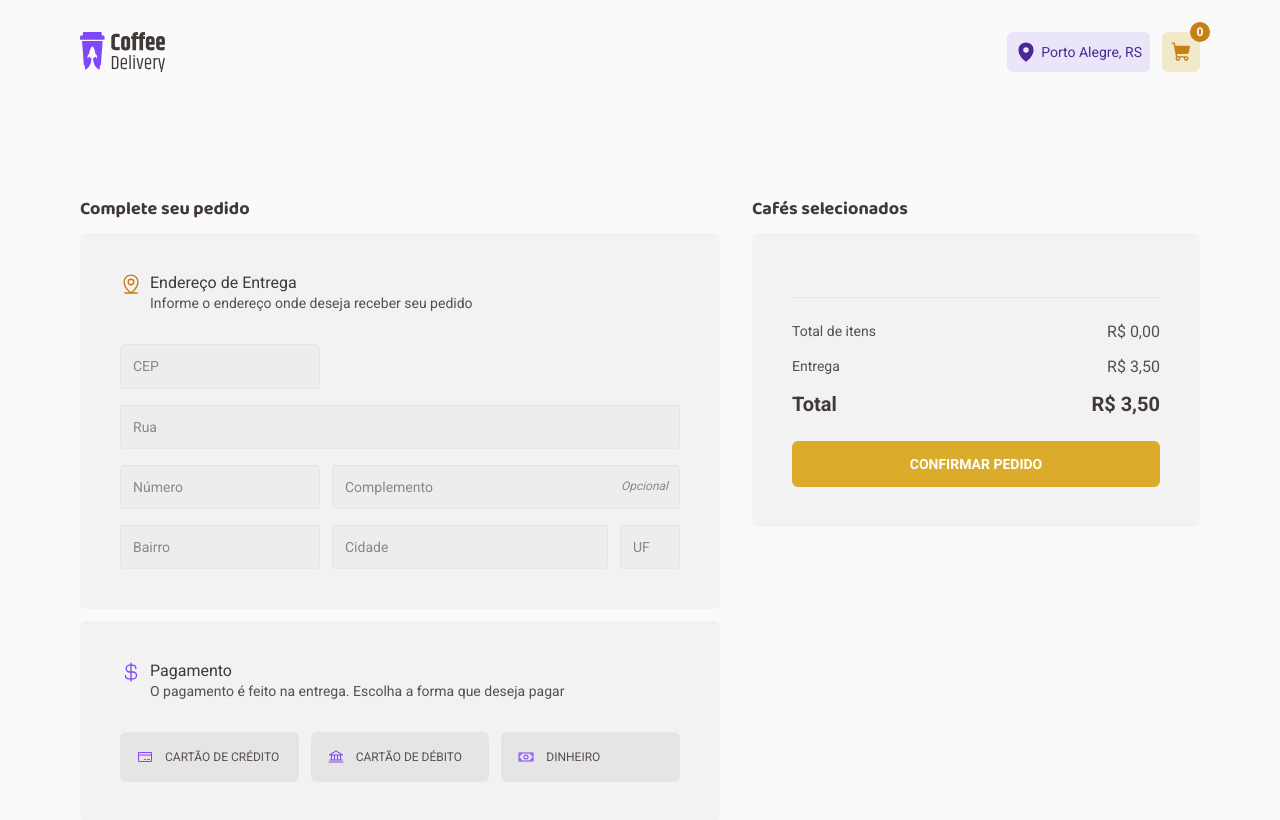
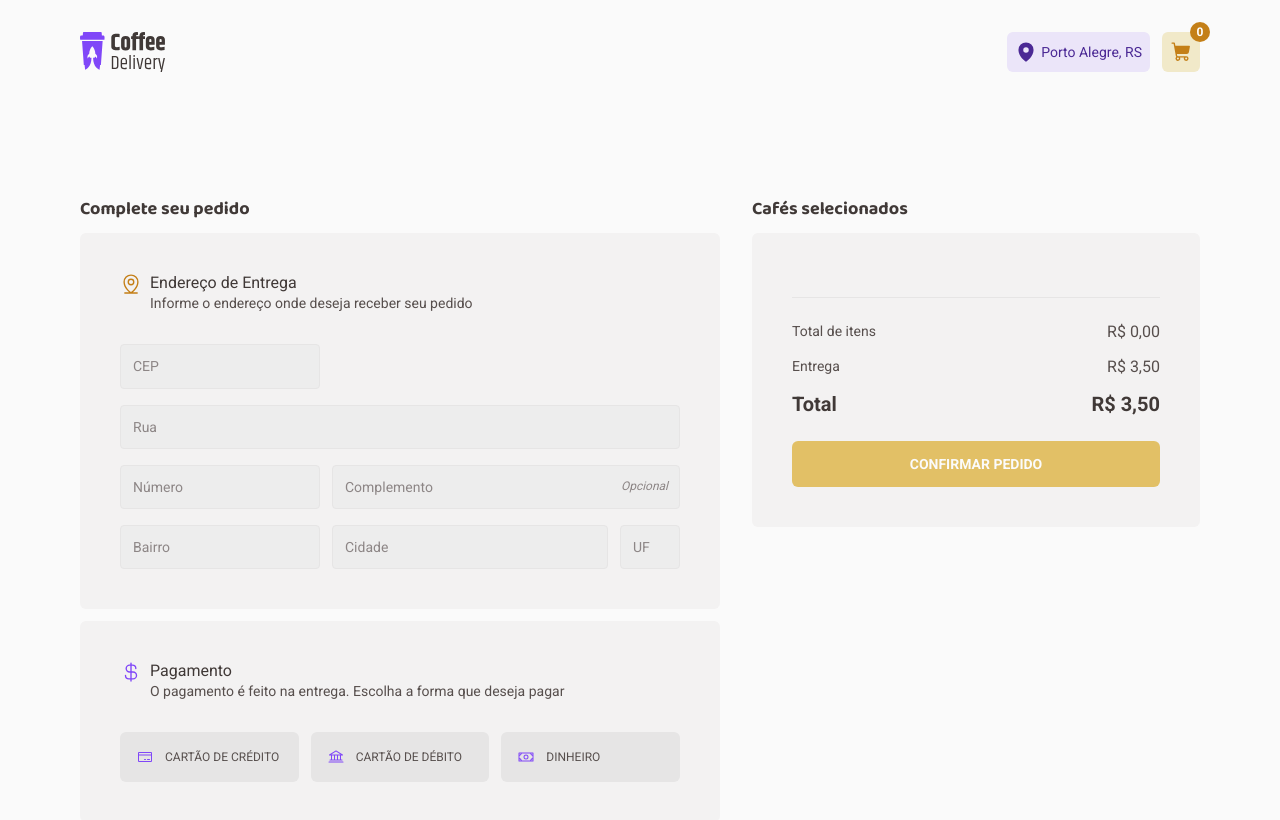
Before and after one commit to guipmdev/coffee-delivery, a React (Vite) app: page /checkout in a window 1280 px wide. Shown: the top 820 px of the page. Built offline with nearby package versions, Linux system fonts and the light colour scheme.

Commit message:
fix(Checkout): disable submit button if no coffee is selected

```diff
--- a/src/pages/Checkout/components/Success/index.tsx
+++ b/src/pages/Checkout/components/Success/index.tsx
@@ -4,7 +4,7 @@ import { MapPin, Timer, CurrencyDollar } from '@phosphor-icons/react'
 
 import { Differential } from '../../../../components/Differential'
 
-import MotoboyDelivery from '../../assets/motoboy-delivery.svg'
+import MotoboyDelivery from '../../../../assets/motoboy-delivery.svg'
 
 export function Success() {
   return (
--- a/src/pages/Checkout/index.tsx
+++ b/src/pages/Checkout/index.tsx
@@ -88,6 +88,7 @@ export function Checkout() {
   } = newOrderForm
 
   function handleCreateNewOrder(data: NewOrderFormData) {
+    if (selectedCoffees.length > 0) {
       const orderPayload: OrderPayload = {
         ...data,
         ...order,
@@ -99,6 +100,7 @@ export function Checkout() {
 
       finishOrder(orderPayload)
       setSuccess(true)
+    }
   }
 
   return success ? (
@@ -264,7 +266,9 @@ export function Checkout() {
                 </strong>
               </div>
 
-              <button type="submit">CONFIRMAR PEDIDO</button>
+              <button type="submit" disabled={!(selectedCoffees.length > 0)}>
+                CONFIRMAR PEDIDO
+              </button>
             </Summary>
           </section>
         </FormProvider>
--- a/src/pages/Checkout/styles.ts
+++ b/src/pages/Checkout/styles.ts
@@ -215,7 +215,13 @@ export const Summary = styled(BaseDiv)`
 
     transition: 0.1s background-color;
 
-    &:hover {
+    &:disabled {
+      opacity: 0.7;
+
+      cursor: not-allowed;
+    }
+
+    &:not(:disabled):hover {
       background: ${(props) => props.theme['yellow-dark']};
     }
   }
```
Lines whose indentation alone changed are shown as unchanged.
